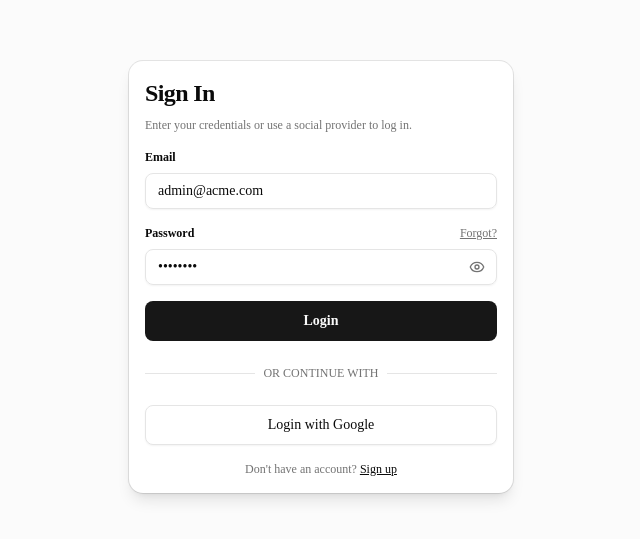
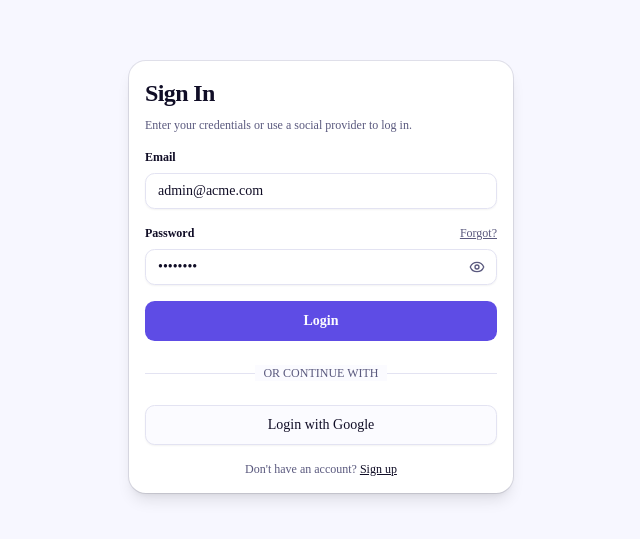
Before and after one commit to rraj1310/email, a Next.js app: page /login in a window 1280 px wide. Shown: the part 123-662 px from the top of the page, without its empty margins (319-959 px from the left). Built offline with nearby package versions, Linux system fonts and the light colour scheme.

Commit message:
feat: migrate media uploads to Cloudinary, add automation message composer links, list birthday flows, and apply premium colorful theme

```diff
--- a/src/app/api/media/upload/route.ts
+++ b/src/app/api/media/upload/route.ts
@@ -1,7 +1,6 @@
 import { NextResponse } from "next/server"
 import { createMediaRecord } from "@/app/actions/media"
-import fs from "fs"
-import path from "path"
+import { uploadToCloudinary } from "@/lib/cloudinary"
 
 export async function POST(request: Request) {
   try {
@@ -15,16 +14,17 @@ export async function POST(request: Request) {
     const buffer = Buffer.from(await file.arrayBuffer())
     const filename = file.name.replace(/\s+/g, "_")
 
-    // Ensure upload directory exists
-    const uploadDir = path.join(process.cwd(), "public", "uploads")
-    if (!fs.existsSync(uploadDir)) {
-      fs.mkdirSync(uploadDir, { recursive: true })
+    // Call Cloudinary signed upload utility
+    const uploadResult = await uploadToCloudinary(buffer, filename)
+
+    if (!uploadResult.success || !uploadResult.url) {
+      return NextResponse.json(
+        { success: false, error: uploadResult.error || "Cloudinary upload failed" },
+        { status: 500 }
+      )
     }
 
-    const filePath = path.join(uploadDir, filename)
-    fs.writeFileSync(filePath, buffer)
-
-    const fileUrl = `/uploads/${filename}`
+    const fileUrl = uploadResult.url
     const fileSize = file.size
 
     // Write to DB
--- a/src/app/globals.css
+++ b/src/app/globals.css
@@ -1,3 +1,4 @@
+@import url('https://fonts.googleapis.com/css2?family=Outfit:wght@300;400;500;600;700;800&display=swap');
 @import "tailwindcss";
 @import "tw-animate-css";
 @import "shadcn/tailwind.css";
@@ -7,9 +8,9 @@
 @theme inline {
   --color-background: var(--background);
   --color-foreground: var(--foreground);
-  --font-sans: var(--font-sans);
+  --font-sans: 'Outfit', var(--font-sans), sans-serif;
   --font-mono: var(--font-geist-mono);
-  --font-heading: var(--font-sans);
+  --font-heading: 'Outfit', var(--font-sans), sans-serif;
   --color-sidebar-ring: var(--sidebar-ring);
   --color-sidebar-border: var(--sidebar-border);
   --color-sidebar-accent-foreground: var(--sidebar-accent-foreground);
@@ -49,82 +50,138 @@
 }
 
 :root {
-  --background: oklch(1 0 0);
-  --foreground: oklch(0.145 0 0);
+  /* Ultra-premium Light Theme: Lavender/Violet tint */
+  --background: oklch(0.99 0.006 285);
+  --foreground: oklch(0.18 0.05 285);
+
   --card: oklch(1 0 0);
-  --card-foreground: oklch(0.145 0 0);
+  --card-foreground: oklch(0.18 0.05 285);
+
   --popover: oklch(1 0 0);
-  --popover-foreground: oklch(0.145 0 0);
-  --primary: oklch(0.205 0 0);
-  --primary-foreground: oklch(0.985 0 0);
-  --secondary: oklch(0.97 0 0);
-  --secondary-foreground: oklch(0.205 0 0);
-  --muted: oklch(0.97 0 0);
-  --muted-foreground: oklch(0.556 0 0);
-  --accent: oklch(0.97 0 0);
-  --accent-foreground: oklch(0.205 0 0);
-  --destructive: oklch(0.577 0.245 27.325);
-  --border: oklch(0.922 0 0);
-  --input: oklch(0.922 0 0);
-  --ring: oklch(0.708 0 0);
-  --chart-1: oklch(0.87 0 0);
-  --chart-2: oklch(0.556 0 0);
-  --chart-3: oklch(0.439 0 0);
-  --chart-4: oklch(0.371 0 0);
-  --chart-5: oklch(0.269 0 0);
-  --radius: 0.625rem;
-  --sidebar: oklch(0.985 0 0);
-  --sidebar-foreground: oklch(0.145 0 0);
-  --sidebar-primary: oklch(0.205 0 0);
-  --sidebar-primary-foreground: oklch(0.985 0 0);
-  --sidebar-accent: oklch(0.97 0 0);
-  --sidebar-accent-foreground: oklch(0.205 0 0);
-  --sidebar-border: oklch(0.922 0 0);
-  --sidebar-ring: oklch(0.708 0 0);
+  --popover-foreground: oklch(0.18 0.05 285);
+
+  /* Vibrant Royal Indigo/Violet Primary */
+  --primary: oklch(0.53 0.22 281);
+  --primary-foreground: oklch(0.99 0.005 281);
+
+  /* Soft Lavender Muted Secondary */
+  --secondary: oklch(0.95 0.03 285);
+  --secondary-foreground: oklch(0.35 0.12 285);
+
+  --muted: oklch(0.96 0.02 285);
+  --muted-foreground: oklch(0.48 0.06 285);
+
+  --accent: oklch(0.93 0.05 285);
+  --accent-foreground: oklch(0.4 0.15 285);
+
+  --destructive: oklch(0.6 0.21 28);
+  --border: oklch(0.92 0.02 285);
+  --input: oklch(0.92 0.02 285);
+  --ring: oklch(0.53 0.22 281);
+
+  --chart-1: oklch(0.6 0.22 280);
+  --chart-2: oklch(0.7 0.18 200);
+  --chart-3: oklch(0.65 0.2 340);
+  --chart-4: oklch(0.58 0.18 40);
+  --chart-5: oklch(0.48 0.16 120);
+  --radius: 0.75rem;
+
+  /* Sidebar styles matching the premium colorful layout */
+  --sidebar: oklch(0.98 0.01 285);
+  --sidebar-foreground: oklch(0.25 0.05 285);
+  --sidebar-primary: oklch(0.53 0.22 281);
+  --sidebar-primary-foreground: oklch(0.99 0.005 281);
+  --sidebar-accent: oklch(0.94 0.03 285);
+  --sidebar-accent-foreground: oklch(0.35 0.12 285);
+  --sidebar-border: oklch(0.92 0.02 285);
+  --sidebar-ring: oklch(0.53 0.22 281);
 }
 
 .dark {
-  --background: oklch(0.145 0 0);
-  --foreground: oklch(0.985 0 0);
-  --card: oklch(0.205 0 0);
-  --card-foreground: oklch(0.985 0 0);
-  --popover: oklch(0.205 0 0);
-  --popover-foreground: oklch(0.985 0 0);
-  --primary: oklch(0.922 0 0);
-  --primary-foreground: oklch(0.205 0 0);
-  --secondary: oklch(0.269 0 0);
-  --secondary-foreground: oklch(0.985 0 0);
-  --muted: oklch(0.269 0 0);
-  --muted-foreground: oklch(0.708 0 0);
-  --accent: oklch(0.269 0 0);
-  --accent-foreground: oklch(0.985 0 0);
-  --destructive: oklch(0.704 0.191 22.216);
-  --border: oklch(1 0 0 / 10%);
-  --input: oklch(1 0 0 / 15%);
-  --ring: oklch(0.556 0 0);
-  --chart-1: oklch(0.87 0 0);
-  --chart-2: oklch(0.556 0 0);
-  --chart-3: oklch(0.439 0 0);
-  --chart-4: oklch(0.371 0 0);
-  --chart-5: oklch(0.269 0 0);
-  --sidebar: oklch(0.205 0 0);
-  --sidebar-foreground: oklch(0.985 0 0);
-  --sidebar-primary: oklch(0.488 0.243 264.376);
-  --sidebar-primary-foreground: oklch(0.985 0 0);
-  --sidebar-accent: oklch(0.269 0 0);
-  --sidebar-accent-foreground: oklch(0.985 0 0);
-  --sidebar-border: oklch(1 0 0 / 10%);
-  --sidebar-ring: oklch(0.556 0 0);
+  /* Ultra-premium Dark Theme: Space indigo black */
+  --background: oklch(0.12 0.03 285);
+  --foreground: oklch(0.98 0.01 285);
+
+  --card: oklch(0.15 0.04 285);
+  --card-foreground: oklch(0.98 0.01 285);
+
+  --popover: oklch(0.15 0.04 285);
+  --popover-foreground: oklch(0.98 0.01 285);
+
+  /* Electric Lavender/Violet Primary */
+  --primary: oklch(0.68 0.19 281);
+  --primary-foreground: oklch(0.1 0.03 281);
+
+  --secondary: oklch(0.22 0.05 285);
+  --secondary-foreground: oklch(0.92 0.02 285);
+
+  --muted: oklch(0.2 0.04 285);
+  --muted-foreground: oklch(0.65 0.03 285);
+
+  --accent: oklch(0.22 0.05 285);
+  --accent-foreground: oklch(0.92 0.02 285);
+
+  --destructive: oklch(0.5 0.18 28);
+  --border: oklch(0.22 0.05 285);
+  --input: oklch(0.22 0.05 285);
+  --ring: oklch(0.68 0.19 281);
+
+  --chart-1: oklch(0.68 0.19 281);
+  --chart-2: oklch(0.75 0.15 200);
+  --chart-3: oklch(0.7 0.17 340);
+  --chart-4: oklch(0.65 0.16 40);
+  --chart-5: oklch(0.55 0.14 120);
+
+  --sidebar: oklch(0.13 0.035 285);
+  --sidebar-foreground: oklch(0.9 0.02 285);
+  --sidebar-primary: oklch(0.68 0.19 281);
+  --sidebar-primary-foreground: oklch(0.1 0.03 281);
+  --sidebar-accent: oklch(0.22 0.05 285);
+  --sidebar-accent-foreground: oklch(0.92 0.02 285);
+  --sidebar-border: oklch(0.22 0.05 285);
+  --sidebar-ring: oklch(0.68 0.19 281);
 }
 
 @layer base {
   * {
-    @apply border-border outline-ring/50;
+    @apply border-border outline-ring/50 transition-colors duration-150;
   }
   body {
-    @apply bg-background text-foreground;
+    @apply bg-background text-foreground antialiased selection:bg-primary/20;
+    font-feature-settings: "cv02", "cv03", "cv04", "cv11";
   }
   html {
     @apply font-sans;
   }
 }
+
+/* Premium Card and Element Effects */
+.glass-panel {
+  background: rgba(var(--card), 0.7);
+  backdrop-filter: blur(16px);
+  border: 1px solid rgba(var(--border), 0.5);
+}
+
+/* Page entrance slide-up transitions */
+main, .flex-1 {
+  animation: slideUpFade 0.6s cubic-bezier(0.16, 1, 0.3, 1) forwards;
+}
+
+@keyframes slideUpFade {
+  from {
+    opacity: 0;
+    transform: translateY(10px);
+  }
+  to {
+    opacity: 1;
+    transform: translateY(0);
+  }
+}
+
+/* Premium shadow custom class */
+.premium-glow {
+  box-shadow: 0 0 20px rgba(139, 92, 246, 0.15);
+}
+.dark .premium-glow {
+  box-shadow: 0 0 25px rgba(167, 139, 250, 0.08);
+}
--- a/src/components/automations/automations-editor.tsx
+++ b/src/components/automations/automations-editor.tsx
@@ -31,7 +31,8 @@ import {
   GitBranch,
   Settings,
   Sparkles,
-  ArrowLeft
+  ArrowLeft,
+  Edit2
 } from "lucide-react"
 import { updateAutomationFlow, toggleAutomationStatus } from "@/app/actions/automations"
 import { suggestAutomationImprovements } from "@/app/actions/copilot"
@@ -468,6 +469,23 @@ function FlowCanvas({ automationId, initialRule, campaigns }: AutomationsEditorP
                         <option key={c.id} value={c.id}>{c.name} ({c.subject || "No Subject"})</option>
                       ))}
                     </select>
+
+                    {!!(selectedNode.data as any).campaignId && (
+                      <div className="pt-2">
+                        <Link
+                          href={`/campaigns/${(selectedNode.data as any).campaignId}/editor`}
+                          target="_blank"
+                          rel="noopener noreferrer"
+                          className="inline-flex items-center justify-center w-full px-3 py-2 text-xs font-semibold text-indigo-700 bg-indigo-50 hover:bg-indigo-100 border border-indigo-200 rounded-md dark:text-indigo-400 dark:bg-indigo-950/30 dark:border-indigo-900/40 transition-colors cursor-pointer"
+                        >
+                          <Edit2 className="mr-1.5 h-3.5 w-3.5" />
+                          Edit Selected Template Content
+                        </Link>
+                        <p className="text-[10px] text-muted-foreground mt-1.5 leading-normal">
+                          Opens the email composer in a new tab. You can use personalization tags like <code className="bg-muted px-1 py-0.5 rounded font-mono text-[9px]">{"{{firstName}}"}</code> or <code className="bg-muted px-1 py-0.5 rounded font-mono text-[9px]">{"{{email}}"}</code> inside your template.
+                        </p>
+                      </div>
+                    )}
                   </div>
                 )}
 
```
Also changed, not shown: src/app/(dashboard)/automations/automations-client.tsx (+55 -12 lines).
